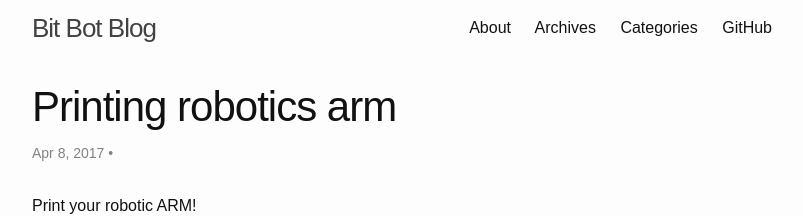
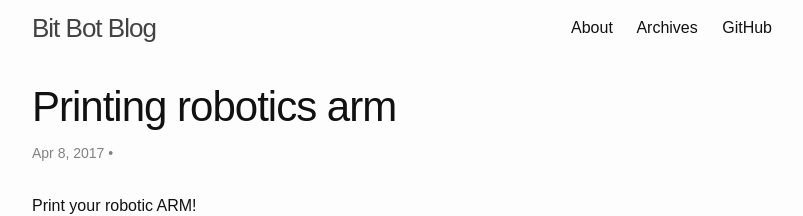
Before and after one commit to bitbotblog/bitbotblog.github.io, a Jekyll site: the page built from index.html, in a window 1280 px wide and 900 px high. Shown: the top 216 px of the window, without its empty margins (238-1041 px from the left). Built offline with Jekyll 4.4.1, drawn with Linux system fonts in a browser that asks for light colours; the list of posts is cut into pages by our own code.

Commit message:
test category

```diff
--- a/_data/navigation.yml
+++ b/_data/navigation.yml
@@ -5,7 +5,5 @@ main:
     url: /about/
   - title: "Archives"
     url: /archives/
-  - title: "Categories"
-    url: /categories/
   - title: "GitHub"
     url: #
--- a/_posts/2017-04-09-Printing-robotics-arm.markdown
+++ b/_posts/2017-04-09-Printing-robotics-arm.markdown
@@ -2,7 +2,7 @@
 layout: post
 title:  "Printing robotics arm"
 date:   2017-04-08 00:00:00
-categories:
+category:
   - Robotics
 keywords: robotics, 3dprinter
 author: "Rodrigo"
```
